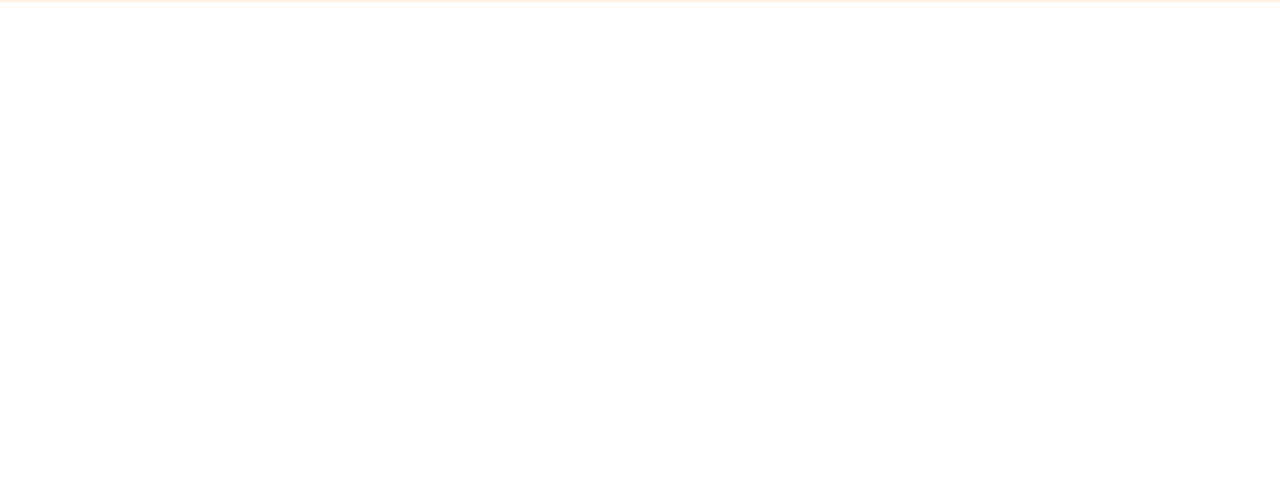
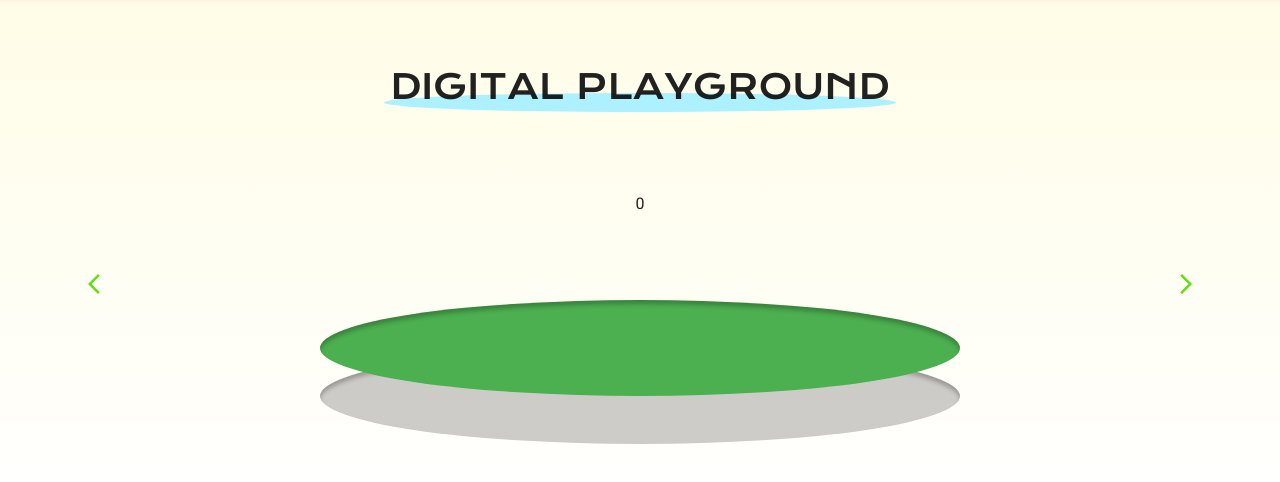
Before and after one commit to No-Devides-Found/digiteo-frontend, a React (Create React App) app: page / in a window 1280 px wide. Shown: the part 376-858 px from the top of the page. Before the commit the page ends 800 px from the top, so only its background shows below. Built offline with nearby package versions, Linux system fonts and the light colour scheme.

Commit message:
feat: 디지털놀이터 캐러셀

```diff
--- a/src/components/EventCarousel/EventCarousel.jsx
+++ b/src/components/EventCarousel/EventCarousel.jsx
@@ -1,9 +1,6 @@
 import React from "react";
 import { Box, Grid, Container, Typography } from "@mui/material";
-
 import Carousel from "react-material-ui-carousel";
-import ArrowForwardIosIcon from "@mui/icons-material/ArrowForwardIos";
-import ArrowBackIosNewIcon from "@mui/icons-material/ArrowBackIosNew";
 import { styled } from "@mui/material/styles";
 
 const StyledGrid = styled(Grid)({
@@ -62,8 +59,6 @@ function EventCarousel() {
 
   return (
     <Carousel
-      NextIcon={<ArrowForwardIosIcon color="primary" />}
-      PrevIcon={<ArrowBackIosNewIcon color="primary" />}
       cycleNavigation={true}
       navButtonsAlwaysVisible={true}
       autoPlay={true}
--- /dev/null
+++ b/src/components/PlayGroundCarousel/PlayGroundCarousel.jsx
@@ -0,0 +1,123 @@
+import React from "react";
+import { Box, Container, Typography } from "@mui/material";
+import Carousel from "react-material-ui-carousel";
+import ArrowForwardIosIcon from "@mui/icons-material/ArrowForwardIos";
+import ArrowBackIosNewIcon from "@mui/icons-material/ArrowBackIosNew";
+import { styled } from "@mui/material/styles";
+
+function PlayGroundCarousel() {
+  const contents = [0, 1, 2, 3, 4];
+
+  return (
+    <Box
+      sx={{
+        background:
+          "linear-gradient(180deg, #FFFDE7 0%, rgba(255, 253, 231, 0.00) 100%)",
+        padding: "4rem 0",
+      }}
+    >
+      <Container>
+        <Box
+          sx={{
+            position: "relative",
+            display: "flex",
+            justifyContent: "center",
+          }}
+        >
+          <Typography
+            variant="h4"
+            textAlign={"center"}
+            fontFamily={"Krona One"}
+            zIndex={1}
+            position={"relative"}
+          >
+            DIGITAL PLAYGROUND
+          </Typography>
+          <Ellipse
+            width={"32rem"}
+            height={"1.2rem"}
+            background={"#ADF0FF"}
+            sx={{ position: "absolute", top: "1.7rem" }}
+          />
+        </Box>
+        <Carousel
+          NextIcon={<ArrowForwardIosIcon />}
+          PrevIcon={<ArrowBackIosNewIcon />}
+          cycleNavigation={true}
+          navButtonsAlwaysVisible={true}
+          autoPlay={false}
+          animation="slide"
+          height={"22rem"}
+          indicatorContainerProps={{
+            style: { display: "none" },
+          }}
+          navButtonsProps={{
+            style: {
+              backgroundColor: "transparent",
+              color: "#64DD17",
+            },
+          }}
+        >
+          {contents.map((item) => {
+            return <Item item={item} />;
+          })}
+        </Carousel>
+      </Container>
+    </Box>
+  );
+}
+
+export default PlayGroundCarousel;
+
+const Item = ({ item }) => {
+  return (
+    <Container>
+      <Box
+        sx={{
+          position: "relative",
+          display: "flex",
+          justifyContent: "center",
+          alignItems: "center",
+          height: "12rem",
+        }}
+      >
+        {item}
+      </Box>
+
+      <Box
+        sx={{
+          position: "relative",
+          display: "flex",
+          justifyContent: "center",
+        }}
+      >
+        <Ellipse
+          width={"40rem"}
+          height={"6rem"}
+          background={"#4CAF50"}
+          boxShadow
+          zIndex={1}
+        />
+        <Ellipse
+          width={"40rem"}
+          height={"6rem"}
+          background={"rgba(0, 0, 0, 0.20)"}
+          boxShadow
+          sx={{ position: "absolute", top: "3rem" }}
+        />
+      </Box>
+    </Container>
+  );
+};
+
+const Ellipse = styled(Box)(
+  ({ width, height, background, boxShadow, zIndex }) => ({
+    boxSizing: "border-box",
+    width: width,
+    height: height,
+    borderRadius: "100%",
+    background: background,
+    boxShadow: boxShadow ? "0px 4px 4px 0px rgba(0, 0, 0, 0.25) inset" : "",
+    zIndex: zIndex,
+  })
+);
--- a/src/components/index.js
+++ b/src/components/index.js
@@ -1 +1,2 @@
 export { default as EventCarousel } from "./EventCarousel/EventCarousel";
+export { default as PlayGroundCarousel } from "./PlayGroundCarousel/PlayGroundCarousel";
--- a/src/pages/Home/Home.jsx
+++ b/src/pages/Home/Home.jsx
@@ -1,12 +1,13 @@
 import React from "react";
 
-import { EventCarousel } from "../../components";
+import { EventCarousel, PlayGroundCarousel } from "../../components";
 
 function Home() {
   return (
     <div>
       홈페이지
       <EventCarousel />
+      <PlayGroundCarousel />
     </div>
   );
 }
```
